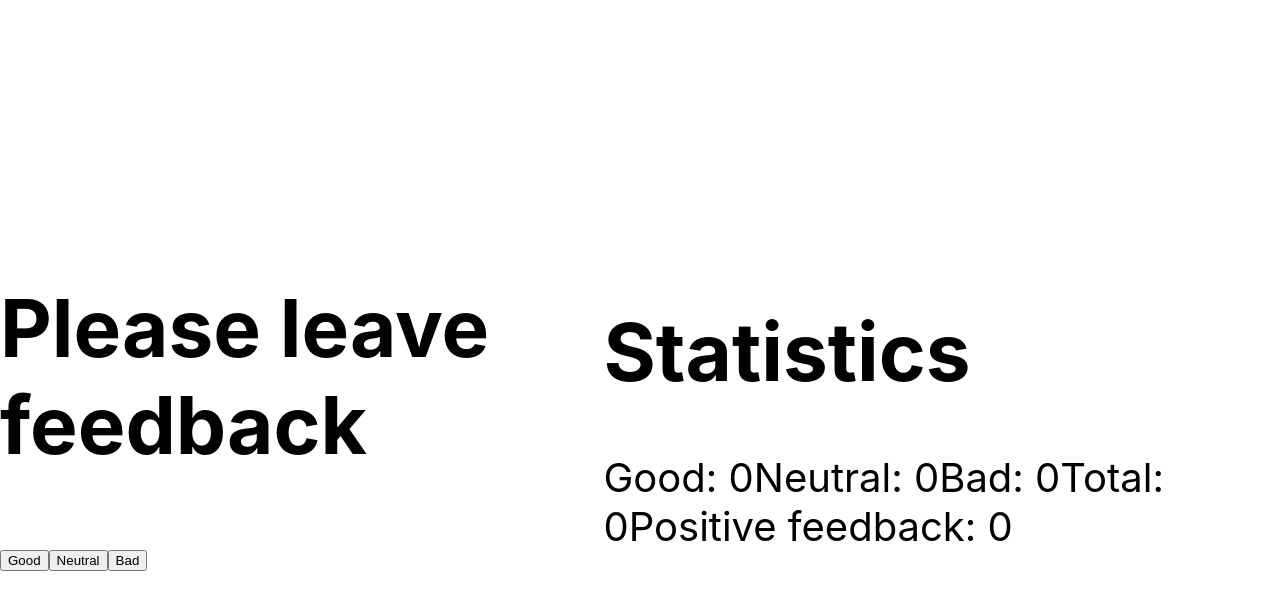
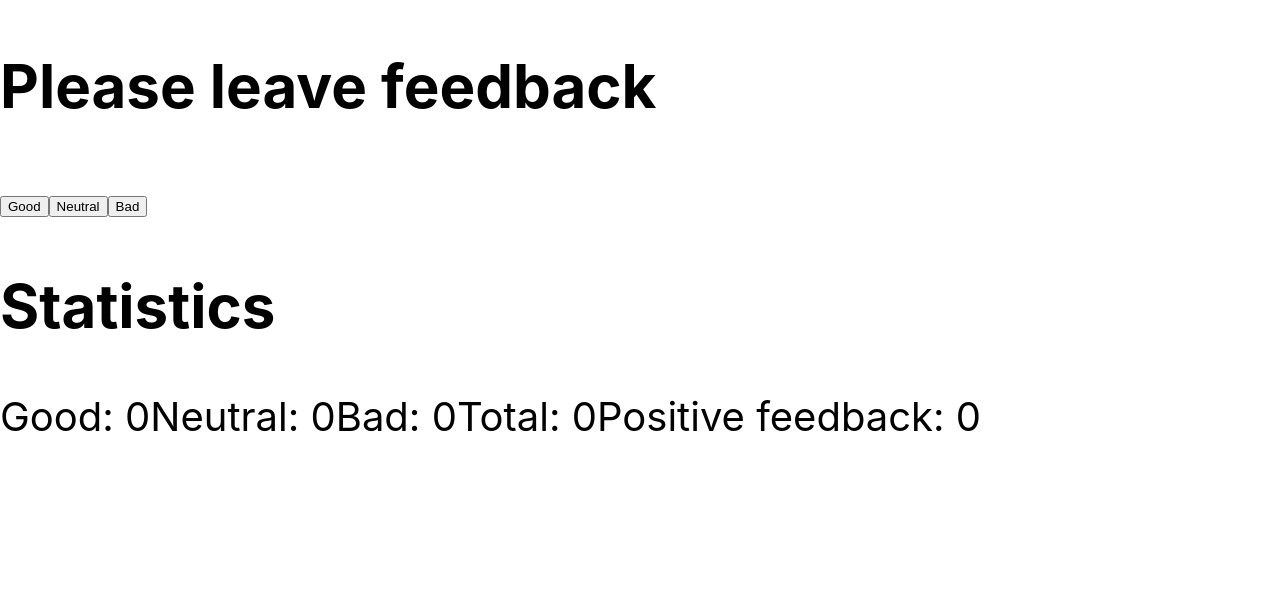
Before and after one commit to Michal-Jarek/goit-react-hw-02-feedback, a React (Create React App) app: page / in a window 1280 px wide. Shown: the top 610 px of the page. Built offline with nearby package versions, Linux system fonts and the light colour scheme.

Commit message:
Third task ended

```diff
--- a/src/components/App.jsx
+++ b/src/components/App.jsx
@@ -1,7 +1,10 @@
 import { Component } from 'react';
 import Statistics from './Statistics';
+import FeedbackOptions from './FeedbackOptions';
+import Section from './Section';
 
 export class App extends Component {
+
   static defaultProps = {
     good: 0,
     neutral: 0,
@@ -14,6 +17,8 @@ export class App extends Component {
     bad: this.props.bad,
   };
 
+// ************************** Methods ********************************
+
   handleIncrement = evt => {
     const { name } = evt.target;
     this.setState(prevState => ({
@@ -24,39 +29,48 @@ export class App extends Component {
   countTotalFeedback = (option1, option2, option3) => {
     return option1 + option2 + option3;
   };
+
   countPositiveFeedbackPercentage = (positive, total) => {
     return total > 0
       ? `${Number(Math.round((positive / total) * 100 + 'e+2') + 'e-2')}%`
       : 0;
   };
+
+
   render() {
     const { good, neutral, bad } = this.state;
+    const keys = Object.keys(this.state);
+
     let total = this.countTotalFeedback(good, neutral, bad);
     let percentage = this.countPositiveFeedbackPercentage(good, total);
+
     return (
       <div
         style={{
           height: '100vh',
           display: 'flex',
-          justifyContent: 'center',
-          alignItems: 'center',
+          flexDirection: 'column',
+          justifyContent: 'flex-start',
+          alignItems: 'flex-start',
           fontSize: 40,
           color: '#010101',
         }}
       >
-        <div>
-          <h1>Please leave feedback</h1>
-          <button type="button" name="good" onClick={this.handleIncrement}>
-            Good
-          </button>
-          <button type="button" name="neutral" onClick={this.handleIncrement}>
-            Neutral
-          </button>
-          <button type="button" name="bad" onClick={this.handleIncrement}>
-            Bad
-          </button>
-        </div>
-        <Statistics good={good} neutral={neutral} bad={bad} total={total} positivePercentage={percentage} />
+        <Section title="Please leave feedback">
+          <FeedbackOptions
+            options={keys}
+            onLeaveFeedback={this.handleIncrement}
+          />
+        </Section>
+        <Section title="Statistics">
+          <Statistics
+            good={good}
+            neutral={neutral}
+            bad={bad}
+            total={total}
+            positivePercentage={percentage}
+          />
+        </Section>
       </div>
     );
   }
--- /dev/null
+++ b/src/components/FeedbackOptions.jsx
@@ -0,0 +1,12 @@
+
+const FeedbackOptions = ({ options, onLeaveFeedback }) => (
+  <>
+
+    {options.map(option => (
+      <button type="button" name={option} onClick={onLeaveFeedback}>
+        {option.substring(0, 1).toUpperCase() + option.substring(1)}
+      </button>
+    ))}
+  </>
+);
+export default FeedbackOptions;
--- /dev/null
+++ b/src/components/Section.jsx
@@ -0,0 +1,11 @@
+
+
+const Section = ({ title, children }) => (
+    <section>
+        <h2>{title}</h2>
+        {children}
+    </section>
+
+);
+
+export default Section;
--- a/src/components/Statistics.jsx
+++ b/src/components/Statistics.jsx
@@ -1,14 +1,11 @@
-
-
 const Statistics = ({ good, neutral, bad, total, positivePercentage }) => (
-  <div className="statistics" >
-    <h1>Statistics</h1>
+  <>
     <span>Good: {good}</span>
     <span>Neutral: {neutral}</span>
     <span>Bad: {bad}</span>
     <span>Total: {total}</span>
     <span>Positive feedback: {positivePercentage}</span>
-  </div>
+  </>
 );
 
 export default Statistics;
```
